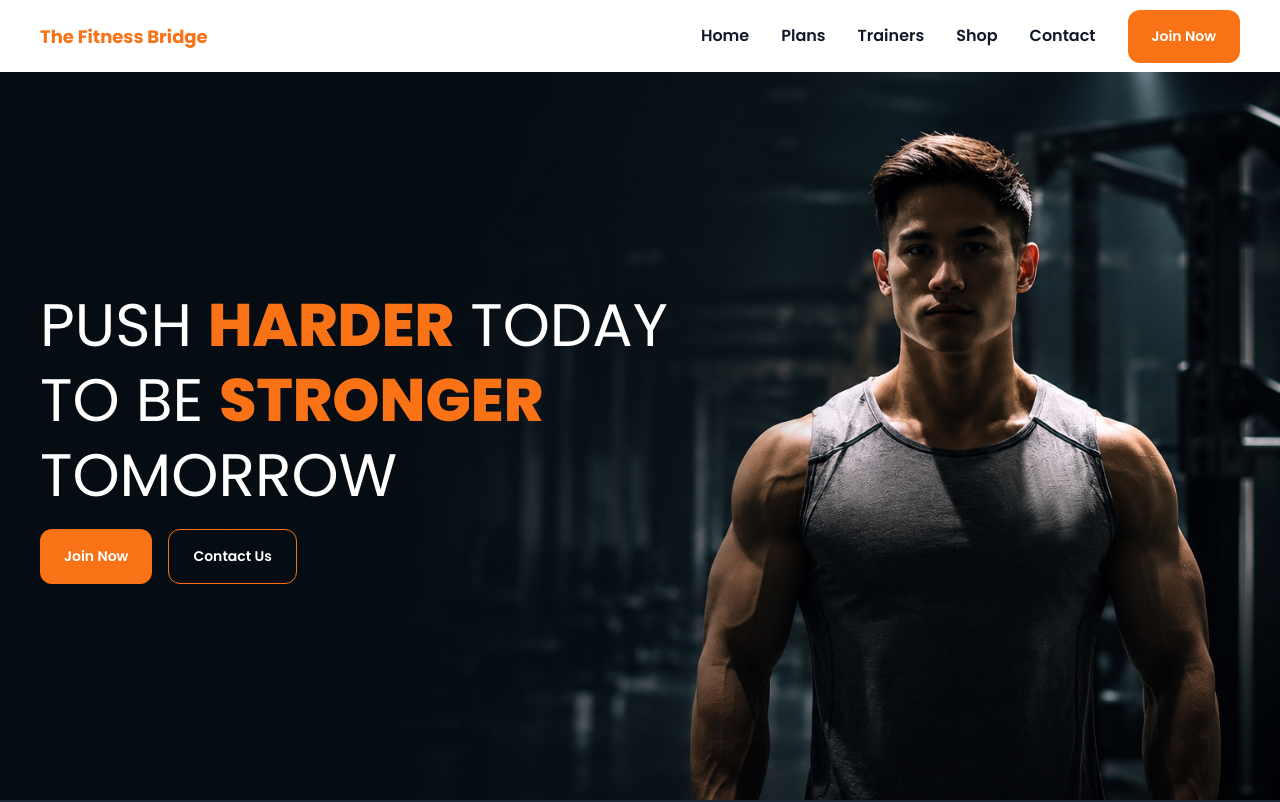
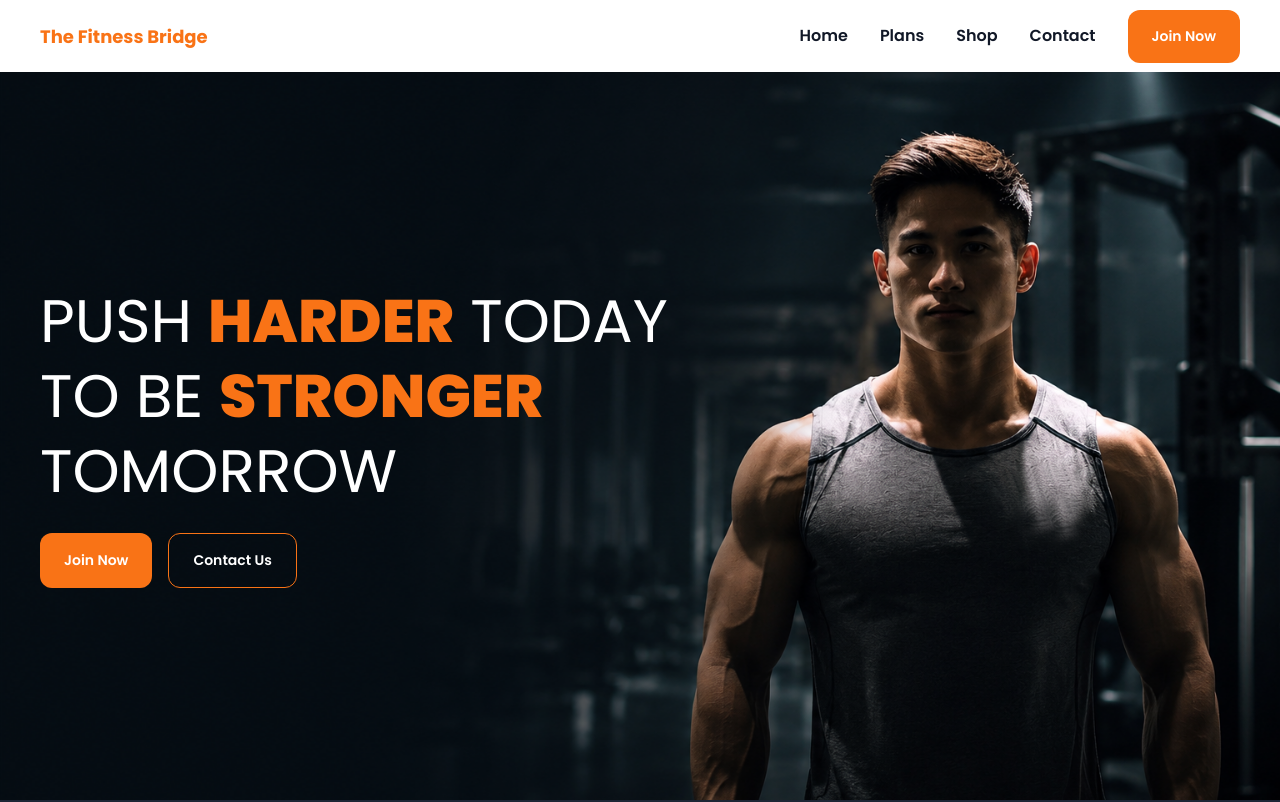
Before and after one commit to Winbac/fitnessbridge, a Next.js app: page / in a window 1280 px wide. Shown: the top 802 px of the page. Built offline with nearby package versions, Linux system fonts and the light colour scheme.

Commit message:
Complete frontend with responsive hero and landing sections

```diff
--- a/app/globals.css
+++ b/app/globals.css
@@ -36,3 +36,6 @@ body {
 .animate-marquee {
   animation: marquee 12s linear infinite;
 }
+html {
+  scroll-behavior: smooth;
+}
--- a/components/layout/Navbar.tsx
+++ b/components/layout/Navbar.tsx
@@ -5,7 +5,13 @@ import { Menu, X } from "lucide-react";
 import { useState } from "react";
 import Container from "./Container";
 
-const navLinks = ["Home", "Plans", "Trainers", "Shop", "Contact"];
+const navLinks = [
+  { label: "Home", href: "/" },
+  { label: "Plans", href: "#plans" },
+  // { label: "Trainers", href: "#trainers" },
+  { label: "Shop", href: "#shop" },
+  { label: "Contact", href: "#contact" },
+];
 
 export default function Navbar() {
   const [isOpen, setIsOpen] = useState(false);
@@ -13,29 +19,32 @@ export default function Navbar() {
   return (
     <header className="fixed left-0 top-0 z-50 w-full bg-white">
       <Container className="flex h-[72px] items-center justify-between">
+        {/* Logo */}
         <Link href="/" className="text-[18px] font-bold text-[#F97316]">
           The Fitness Bridge
         </Link>
 
+        {/* Desktop Navigation */}
         <div className="hidden items-center gap-8 lg:flex">
           {navLinks.map((item) => (
             <Link
-              key={item}
-              href={item === "Home" ? "/" : `/${item.toLowerCase()}`}
-              className="text-[16px] font-semibold text-[#111827] hover:text-[#F97316]"
+              key={item.label}
+              href={item.href}
+              className="text-[16px] font-semibold text-[#111827] transition hover:text-[#F97316]"
             >
-              {item}
+              {item.label}
             </Link>
           ))}
 
           <Link
-            href="/contact"
-            className="rounded-xl bg-[#F97316] px-6 py-4 text-[14px] font-semibold text-white hover:bg-[#EA580C]"
+            href="#contact"
+            className="rounded-xl bg-[#F97316] px-6 py-4 text-[14px] font-semibold text-white transition hover:bg-[#EA580C]"
           >
             Join Now
           </Link>
         </div>
 
+        {/* Mobile Menu Button */}
         <button
           className="text-[#F97316] lg:hidden"
           onClick={() => setIsOpen(!isOpen)}
@@ -45,22 +54,23 @@ export default function Navbar() {
         </button>
       </Container>
 
+      {/* Mobile Navigation */}
       {isOpen && (
-        <div className="bg-white lg:hidden">
+        <div className="bg-white shadow-lg lg:hidden">
           <Container className="flex flex-col gap-5 py-6">
             {navLinks.map((item) => (
               <Link
-                key={item}
-                href={item === "Home" ? "/" : `/${item.toLowerCase()}`}
+                key={item.label}
+                href={item.href}
                 onClick={() => setIsOpen(false)}
-                className="font-semibold text-[#111827] hover:text-[#F97316]"
+                className="font-semibold text-[#111827] transition hover:text-[#F97316]"
               >
-                {item}
+                {item.label}
               </Link>
             ))}
 
             <Link
-              href="/contact"
+              href="#contact"
               onClick={() => setIsOpen(false)}
               className="w-fit rounded-xl bg-[#F97316] px-6 py-4 text-sm font-semibold text-white"
             >
--- a/components/sections/ContactUs.tsx
+++ b/components/sections/ContactUs.tsx
@@ -3,7 +3,7 @@ import Container from "@/components/layout/Container";
 
 export default function ContactUs() {
   return (
-    <section className="bg-[#0F172A] py-8">
+    <section   id="contact"  className="bg-[#0F172A] py-8">
       <Container>
            <h2 className="mb-10 text-3xl font-bold text-white">
           <span className="mr-2 text-[#F97316]">|</span>
@@ -23,8 +23,8 @@ export default function ContactUs() {
               or fitness plans? Get in touch with our team today.
             </p>
 
-            <div className="mt-10 flex flex-col gap-8">
-              <div className="flex items-center gap-4">
+            <div className="mt-10 flex flex-col gap-4">
+              <div className="flex items-center gap-2">
                 <div className="flex h-11 w-11 items-center justify-center rounded-full bg-[#111827] text-[#F97316]">
                   <Phone size={20} />
                 </div>
@@ -36,7 +36,7 @@ export default function ContactUs() {
                 </div>
               </div>
 
-              <div className="flex items-center gap-4">
+              <div className="flex items-center gap-2">
                 <div className="flex h-11 w-11 items-center justify-center rounded-full bg-[#111827] text-[#F97316]">
                   <Mail size={20} />
                 </div>
@@ -48,7 +48,7 @@ export default function ContactUs() {
                 </div>
               </div>
 
-              <div className="flex items-center gap-4">
+              <div className="flex items-center gap-2">
                 <div className="flex h-11 w-11 items-center justify-center rounded-full bg-[#111827] text-[#F97316]">
                   <MapPin size={20} />
                 </div>
--- a/components/sections/Hero.tsx
+++ b/components/sections/Hero.tsx
@@ -8,24 +8,35 @@ export default function Hero() {
     <section className="relative min-h-screen overflow-hidden bg-[#0F172A]">
       <Navbar />
 
-  {/* Hero Background Image */}
-<div className="absolute inset-0 overflow-hidden top-[72px]">
+      {/* Mobile Hero Image */}
+      <div className="absolute inset-0 top-[72px] overflow-hidden lg:hidden">
+        <Image
+          src="/Image/mobile.jpg"
+          alt="Gym Trainer"
+          fill
+          priority
+          className="object-cover object-center"
+        />
+          <div className="absolute inset-0 bg-black/50" />
+
+      </div>
+
+
+      {/* Desktop Hero Image */}
+      <div className="absolute inset-0 top-[72px] hidden overflow-hidden lg:block">
         <Image
           src="/Image/gym-boy.png"
           alt="Gym Trainer"
           fill
           priority
-    className="object-cover object-right scale-100"
+          className="object-cover object-right"
         />
       </div>
 
-  {/* Overlay */}
-  <div className="absolute bottom-0 right-0 top-[100px] hidden w-[48%] lg:block" />
-
       {/* Content */}
-  <Container className="relative z-10 flex min-h-screen items-center pt-[72px]">
-    <div>
-      <h1 className="max-w-[720px] text-5xl font-light leading-tight text-white lg:text-6xl">
+      <Container className="relative z-10 flex min-h-screen items-center justify-center pt-[72px] lg:justify-start">
+        <div className="max-w-[720px] text-center lg:text-left">
+          <h1 className="max-w-[720px] text-4xl font-light leading-tight text-white sm:text-5xl lg:text-6xl">
             PUSH{" "}
             <span className="font-extrabold text-[#F97316]">
               HARDER
@@ -38,9 +49,14 @@ export default function Hero() {
             TOMORROW
           </h1>
 
-      <div className="mt-4 flex gap-4">
-        <Button>Join Now</Button>
-        <Button variant="outline">Contact Us</Button>
+          <div className="mt-6 flex flex-wrap justify-center gap-4 lg:justify-start">
+            <Button>
+              Join Now
+            </Button>
+
+            <Button variant="outline">
+              Contact Us
+            </Button>
           </div>
         </div>
       </Container>
--- a/components/sections/Plans.tsx
+++ b/components/sections/Plans.tsx
@@ -45,7 +45,7 @@ const plans = [
 
 export default function Plans() {
   return (
-    <section className="bg-[#0F172A] py-4">
+    <section id="plans" className="bg-[#0F172A] py-4">
       <Container>
         <h2 className="mb-10 text-3xl font-bold text-white">
           <span className="mr-2 text-[#F97316]">|</span>
--- a/components/sections/ShopEssentials.tsx
+++ b/components/sections/ShopEssentials.tsx
@@ -6,7 +6,7 @@ import Link from "next/link";
 
 export default function ShopEssentials() {
   return (
-    <section className="bg-[#0F172A] py-4">
+    <section  id="shop" className="bg-[#0F172A] py-4">
 
       <Container>
         <div className="mb-12">
--- a/components/sections/Testimonials.tsx
+++ b/components/sections/Testimonials.tsx
@@ -25,7 +25,7 @@ const testimonials = [
 
 export default function Testimonials() {
   return (
-    <section className="bg-[#0F172A] py-16">
+    <section   id="testimonials" className="bg-[#0F172A] py-16">
       <Container>
              <h2 className="mb-10 text-3xl font-bold text-white">
           <span className="mr-2 text-[#F97316]">|</span>
```
Also changed, not shown: 1 other file (tests, documents, lock files or other folders). Lines whose indentation alone changed are shown as unchanged.
